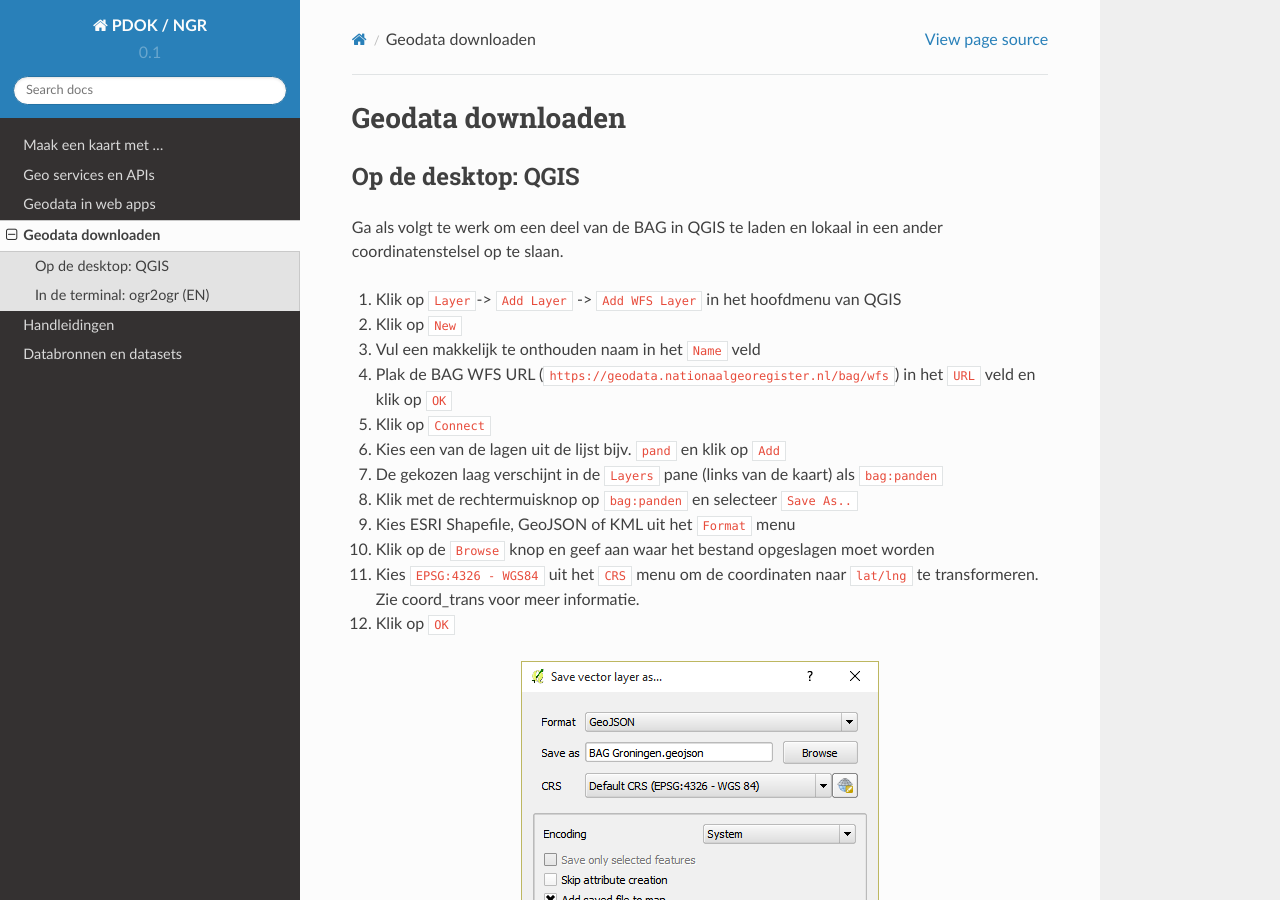
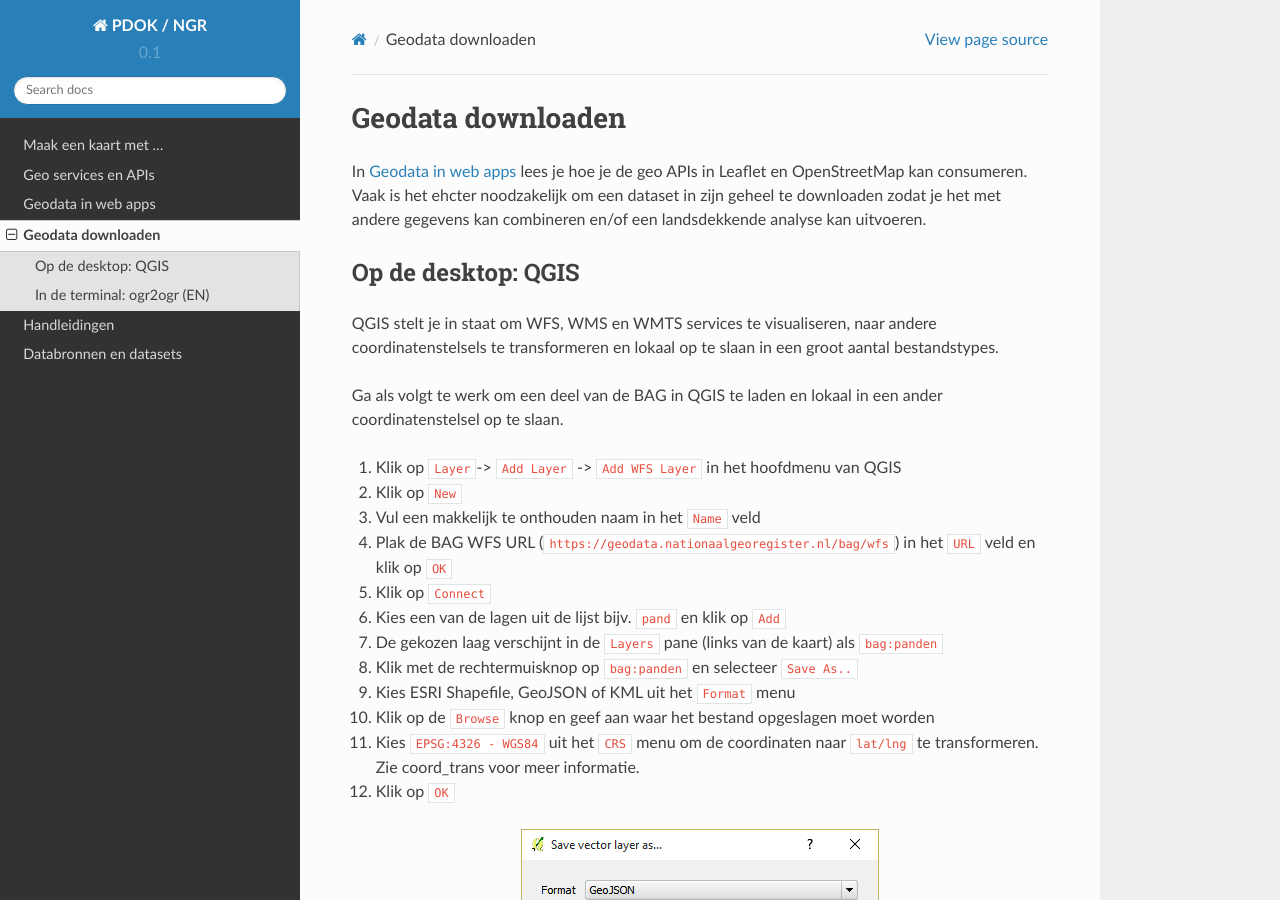
Before and after one commit to LivericA/PDOK, a Sphinx documentation site: the page built from docs/downloaden.rst, in a window 1280 px wide and 900 px high. Built offline with Sphinx 7.4.7 and the Read the Docs theme 2.0.0, drawn with Linux system fonts in a browser that asks for light colours; some of the changed text lies outside the part shown.

Commit message:
add intro texts

```diff
--- a/docs/downloaden.rst
+++ b/docs/downloaden.rst
@@ -2,9 +2,12 @@
 Geodata downloaden
 ##################
 
+In :ref:`webapps` lees je hoe je de geo APIs in Leaflet en OpenStreetMap kan consumeren. Vaak is het ehcter noodzakelijk om een dataset in zijn geheel te downloaden zodat je het met andere gegevens kan combineren en/of een landsdekkende analyse kan uitvoeren.
+
 *******************
 Op de desktop: QGIS
 *******************
+QGIS stelt je in staat om WFS, WMS en WMTS services te visualiseren, naar andere coordinatenstelsels te transformeren en lokaal op te slaan in een groot aantal bestandstypes.
 
 Ga als volgt te werk om een deel van de BAG in QGIS te laden en lokaal in een ander coordinatenstelsel op te slaan.
 
```
Also changed, not shown: other parts of docs/downloaden.rst (+1 -1 lines).
